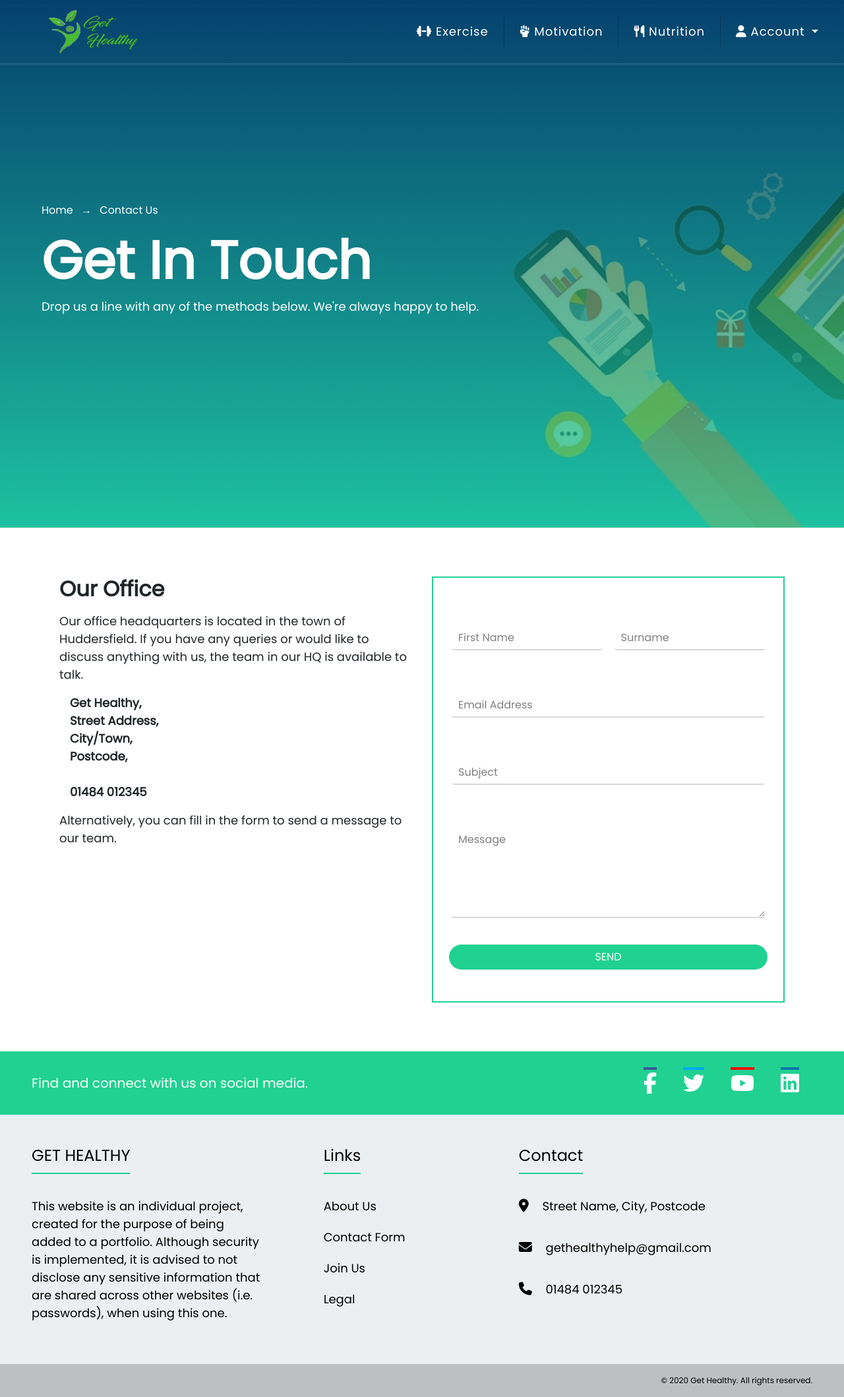
After one commit to JohnLi-98/Get-Healthy, a PHP site: page /contact-us.php in a window 1280 px wide. The commit adds this page. Shown: the whole page at 66% size. Run offline with PHP 8.4, Linux system fonts and the light colour scheme; some libraries are stand-ins or nearby versions.

Commit message:
added markup and styling of contact form page - testing backend

```diff
--- /dev/null
+++ b/contact-us.php
@@ -0,0 +1,138 @@
+<?php
+//ini_set("session.save_path", "/home/vol10_2/epizy.com/epiz_26587846/htdocs/sessionData");
+session_start();
+?>
+
+<!doctype html>
+<html lang="en">
+
+<head>
+    <!-- Required meta tags -->
+    <meta charset="utf-8">
+    <meta name="viewport" content="width=device-width, initial-scale=1, shrink-to-fit=no">
+
+    <!-- Stylesheets files (Latest compiled and minified Bootstrap 4 CSS, Google Fonts CSS, Index CSS) -->
+    <link rel="stylesheet" href="https://maxcdn.bootstrapcdn.com/bootstrap/4.4.1/css/bootstrap.min.css">
+    <link rel="stylesheet" href="https://fonts.googleapis.com/css?family=Poppins&display=swap">
+    <link rel="stylesheet" href="https://stackpath.bootstrapcdn.com/font-awesome/4.7.0/css/font-awesome.min.css" integrity="sha384-wvfXpqpZZVQGK6TAh5PVlGOfQNHSoD2xbE+QkPxCAFlNEevoEH3Sl0sibVcOQVnN" crossorigin="anonymous">
+    <link rel="stylesheet" href="stylesheets/main.css">
+
+    <title>Contact Us | Get Healthy</title>
+</head>
+
+<body>
+    <?php
+    // If else statement to select the correct navbar depending on whether a session variable exists for 'logged-in'
+    if (isset($_SESSION['logged-in']) == true) {
+        include "common/nav-auth.php";
+    } else {
+        include "common/nav-unauth.html";
+    }
+    ?>
+
+    <!-- Jumbotron that fills the height of the screen -->
+    <div class="jumbotron jumbotron-fluid p-0" id="contact-us-jumbotron">
+        <div class="row align-items-center h-100 mx-5">
+            <div class="col">
+                <span><a href="index.php">Home</a>
+                    <span class="px-2">
+                        &#8594;
+                    </span>
+                    Contact Us
+                </span>
+                <h1 class="pt-3"><strong>Get In Touch</strong></h1>
+                <p class="text-left">Drop us a line with any of the methods below. We're always happy to help.</p>
+            </div>
+        </div>
+    </div>
+
+    <div class="container-fluid page-content">
+        <div class="row py-lg-4">
+            <div class="col-12 col-lg-6 text-left">
+                <h2 class="font-weight-bold pb-2">Our Office</h2>
+
+                <p>
+                    Our office headquarters is located in the town of Huddersfield. If you have any queries or would
+                    like to discuss anything with us, the team in our HQ is available to talk.
+                </p>
+
+                <p class="font-weight-bold ml-3">
+                    Get Healthy, <br />
+                    Street Address, <br />
+                    City/Town, <br />
+                    Postcode, <br /> <br />
+                    01484 012345 <br />
+                </p>
+
+                <p>
+                    Alternatively, you can fill in the form to send a message to our team.
+                </p>
+            </div>
+
+            <div class="col-12 col-lg-6">
+                <form method="post" class="px-4 py-5" id="contact-form" autocomplete="none" novalidate>
+                    <div class="form-row pt-4">
+                        <div class="col-6">
+                            <div class="form-group row mx-1">
+                                <input type="text" class="form-control" id="contact-firstname" name="contact-firstname" autocomplete="none" required />
+                                <label class="form-ph invalid" for="contact-firstname">First Name</label>
+                            </div>
+                        </div>
+
+                        <div class="col-6">
+                            <div class="form-group row mx-1">
+                                <input type="text" class="form-control" id="contact-surname" name="contact-surname" required />
+                                <label class="form-ph" for="contact-surname">Surname</label>
+                            </div>
+                        </div>
+                    </div>
+
+                    <div class="form-row pt-5">
+                        <div class="col-12">
+                            <div class="form-group row mx-1">
+                                <input type="text" class="form-control" id="contact-email" name="contact-email" required />
+                                <label class="form-ph" for="contact-email">Email Address</label>
+                            </div>
+                        </div>
+                    </div>
+
+                    <div class="form-row pt-5">
+                        <div class="col-12">
+                            <div class="form-group row mx-1">
+                                <input type="text" class="form-control" id="contact-subject" name="contact-subject" required />
+                                <label class="form-ph" for="contact-subject">Subject</label>
+                            </div>
+                        </div>
+                    </div>
+
+                    <div class="form-row pt-5">
+                        <div class="col-12">
+                            <div class="form-group row mx-1">
+                                <textarea class="w-100 form-control" id="contact-message" name="contact-subject" rows="5" required></textarea>
+                                <label class="form-ph" for="contact-message">Message</label>
+                            </div>
+                        </div>
+                    </div>
+
+                    <button type="submit" class="btn mt-4 form-button">
+                        SEND
+                    </button>
+                </form>
+
+            </div>
+        </div>
+    </div>
+
+    <?php
+    include "common/footer.html";
+    ?>
+
+    <!-- Script files(jQuery library, Popper JS, Latest Compiled Bootstrap JS, FontAwesome JS)-->
+    <script src="https://ajax.googleapis.com/ajax/libs/jquery/3.4.1/jquery.min.js"></script>
+    <script src="https://cdnjs.cloudflare.com/ajax/libs/popper.js/1.16.0/umd/popper.min.js"></script>
+    <script src="https://maxcdn.bootstrapcdn.com/bootstrap/4.4.1/js/bootstrap.min.js"></script>
+    <script src="https://kit.fontawesome.com/6cc49d804e.js" crossorigin="anonymous"></script>
+    <script type="module" src="scripts/main.js"></script>
+</body>
+
+</html>
--- a/scripts/general.js
+++ b/scripts/general.js
@@ -7,6 +7,9 @@ export function fieldInputValid(inputField) {
   $("#" + inputField).attr("style", "border-color: #21d192");
   $("#" + inputField)
     .siblings(".fas")
+    .attr("style", "color: #21d192");
+  $("#" + inputField)
+    .next()
     .attr("style", "color: #21d192");
 }
 
@@ -20,6 +23,17 @@ export function fieldInputInvalid(inputField) {
   $("#" + inputField)
     .siblings(".fas")
     .attr("style", "color: #ff0000");
+  $("#" + inputField)
+    .next()
+    .attr("style", "color: red");
+}
+
+/**
+ * Function that takes the emailAddress parameter and checks it with a regular expression for a valid email.
+ */
+export function validateEmail(emailAddress) {
+  const re = /^(([^<>()\[\]\\.,;:\s@"]+(\.[^<>()\[\]\\.,;:\s@"]+)*)|(".+"))@((\[[0-9]{1,3}\.[0-9]{1,3}\.[0-9]{1,3}\.[0-9]{1,3}\])|(([a-zA-Z\-0-9]+\.)+[a-zA-Z]{2,}))$/;
+  return re.test(String(emailAddress).toLowerCase());
 }
 
 // Function to create an element and setting the attributes for it
--- a/scripts/main.js
+++ b/scripts/main.js
@@ -37,3 +37,11 @@ logout.logoutClick();
 import * as nutrition from "../scripts/nutrition.js";
 nutrition.mealsLetterSearch();
 nutrition.mealsFormSearch();
+
+import * as contact from "../scripts/contact-us.js";
+contact.firstnameFocusout();
+contact.surnameFocusout();
+contact.emailFocusout();
+contact.subjectFocusout();
+contact.messageFocusout();
+contact.contactFormSubmit();
--- a/scripts/register.js
+++ b/scripts/register.js
@@ -1,5 +1,9 @@
 // import fieldInputInvalid and fieldInputValid function from general.js file
-import { fieldInputInvalid, fieldInputValid } from "../scripts/general.js";
+import {
+  fieldInputInvalid,
+  fieldInputValid,
+  validateEmail,
+} from "../scripts/general.js";
 
 /**
  * Function to check that the email entered is valid. First checks whether the value entered returns true from
@@ -31,14 +35,6 @@ export function checkEmailValid() {
     fieldInputInvalid(fieldId);
     $("#email-check").html("Enter a Valid Email").css("color", "red");
   }
-}
-
-/**
- * Function that takes the emailAddress parameter and checks it with a regular expression for a valid email.
- */
-export function validateEmail(emailAddress) {
-  const re = /^(([^<>()\[\]\\.,;:\s@"]+(\.[^<>()\[\]\\.,;:\s@"]+)*)|(".+"))@((\[[0-9]{1,3}\.[0-9]{1,3}\.[0-9]{1,3}\.[0-9]{1,3}\])|(([a-zA-Z\-0-9]+\.)+[a-zA-Z]{2,}))$/;
-  return re.test(String(emailAddress).toLowerCase());
 }
 
 /**
--- a/stylesheets/main.css
+++ b/stylesheets/main.css
@@ -871,11 +871,6 @@ p {
   text-decoration: underline;
 }
 
-#test {
-  padding: 400px 0;
-  background-color: grey;
-}
-
 /*
 
     ----------------------
@@ -934,3 +929,78 @@ p {
   background-size: cover;
   overflow: hidden;
 }
+
+/*
+
+    ------------------------
+
+    Contact Us Page (footer)
+
+    ------------------------
+
+*/
+
+#contact-us-jumbotron {
+  position: relative;
+  background: linear-gradient(rgba(0, 0, 0, 0.5), rgba(33, 209, 146, 0.8)),
+    url(../images/Contact-Us-Image.jpg) no-repeat 50% 50%;
+  background-size: cover;
+  overflow: hidden;
+}
+
+#contact-form {
+  border: 2px solid #21d192;
+}
+
+#contact-form .form-control {
+  border: none;
+  box-shadow: none;
+  padding: 8px 35px 8px 10px;
+  border-bottom: 2px solid #d9d9d9;
+  transition: 0.5s;
+}
+
+#contact-form .form-control:focus,
+#contact-form .form-control:valid {
+  border-color: #21d192;
+}
+
+#contact-form .form-ph {
+  position: absolute;
+  padding: 7px 0 0 10px;
+  transition: all 200ms;
+  opacity: 0.5;
+  cursor: text;
+  color: black;
+}
+
+#contact-form .form-control:focus + .form-ph,
+#contact-form .form-control:valid + .form-ph {
+  font-size: 90%;
+  transform: translate3d(0, -110%, 0);
+  opacity: 1;
+  color: #21d192;
+}
+
+textarea::-webkit-scrollbar {
+  width: 3px;
+  background-color: #f5f5f5;
+}
+
+textarea::-webkit-scrollbar-thumb {
+  border-radius: 10px;
+  -webkit-box-shadow: inset 0 0 6px rgba(0, 0, 0, 0.2);
+  background-color: #21d192;
+}
+
+.invalid {
+  color: red;
+}
+
+.is-valid {
+  background-position-y: center !important;
+}
+
+.is-invalid {
+  background-position-y: center !important;
+}
```
Also changed, not shown: ajax/send-contact-email.php (added, +92 -0 lines), scripts/contact-us.js (added, +146 -0 lines), scripts/reset-password.js (+5 -2 lines), images/Contact-Us-Image.jpg (added).
